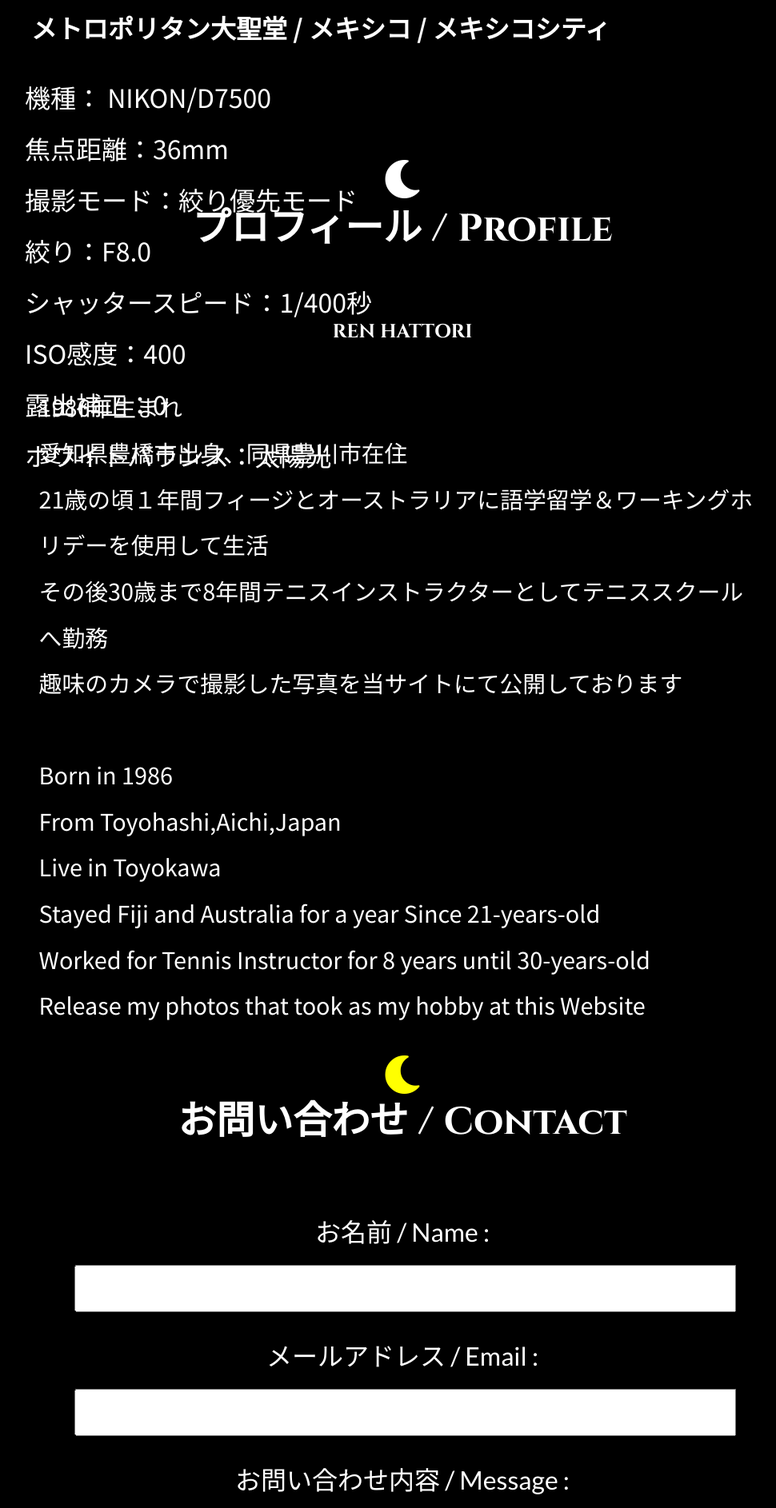
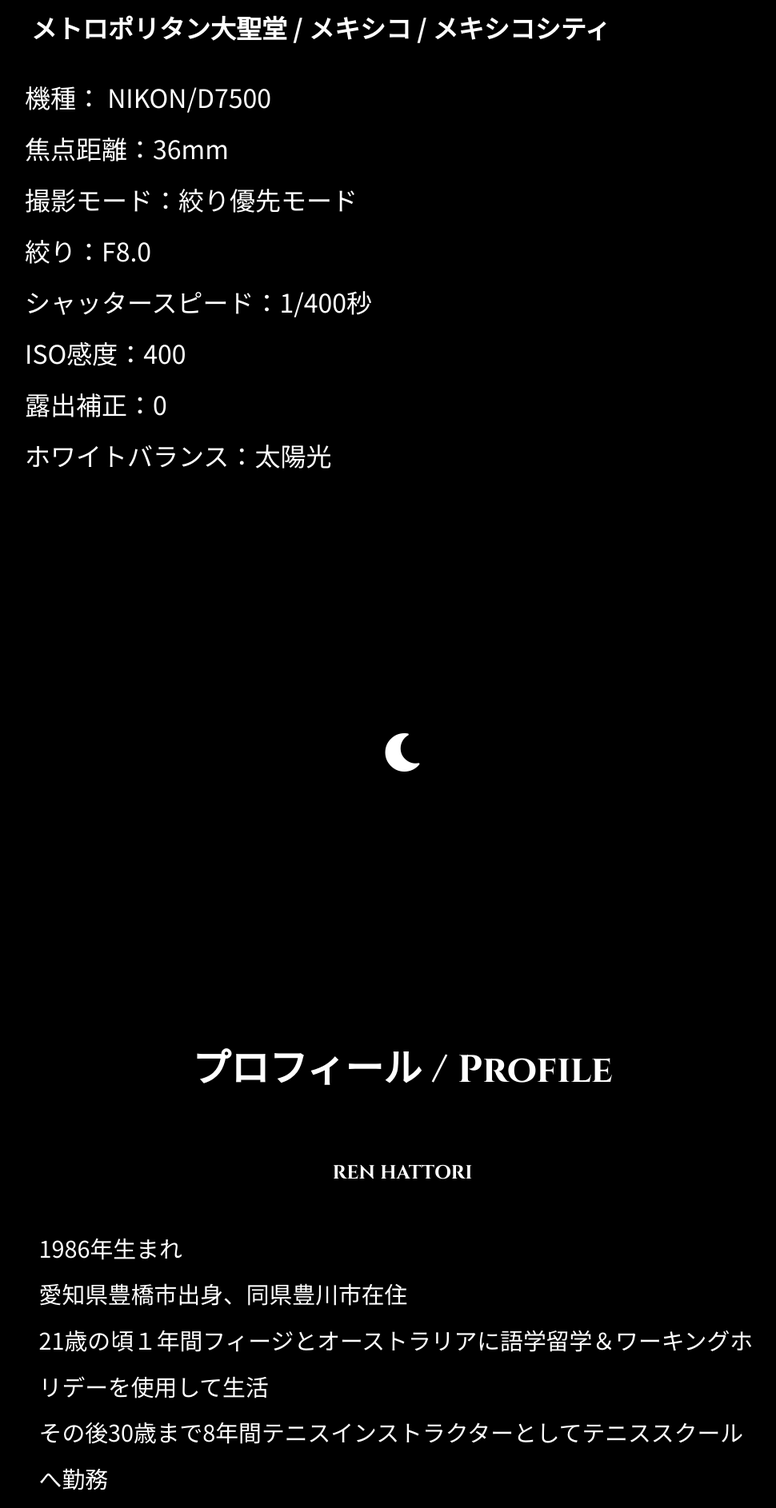
Before and after one commit to Yoru6211/my_hp, a PHP site: page / in a window 1280 px wide. Shown: the part 920-2806 px from the top of the page at 80% size, without its empty margins (137-1107 px from the left). Run offline with PHP 8.4, Linux system fonts and the light colour scheme; data that the repository does not hold is empty; some libraries are stand-ins or nearby versions.

Commit message:
edit my_hp/work folder

```diff
--- a/work/src/css/common.css
+++ b/work/src/css/common.css
@@ -9,6 +9,7 @@ html{
 }
 .whole_area{
     max-width: 1024px;
+    height: 100%;
     display: flex;
     text-align: center;
     flex-direction: column;
@@ -142,10 +143,11 @@ header li a{
 
 /* トップページ */
 #top_area{
-    display: flex;
+    /* display: flex;
     flex-direction: column;
-    position: relative;
+    position: relative; */
     width: 100%;
+    height: auto;
     color: #ffffff;
 }
 .arrow{
@@ -199,7 +201,7 @@ header li a{
 /* 画像エリア */
 .slider{
     width: 100％;
-    max-height:500px;
+    height: auto;
     margin-top: calc(150px + 150px);
     text-align: center;
 }
@@ -209,9 +211,6 @@ header li a{
 }
 .slider h2,ul{
     text-align: left;
-}
-#image_area01{
-    display: none;
 }
 #image_area02{
     display: none;
@@ -244,7 +243,19 @@ header li a{
 
 
 
+/* 月アイコン */
+.fa-moon{
+    font-size: 3em;
+}
+#moon{
+    color: #ffffff;
+    margin: 300px 0;
+}
 
+#moon_y{
+    color: #ffff00;
+    margin: 300px 0;
+}
 
 
 
@@ -252,24 +263,18 @@ header li a{
 /* プロフィール_2ページ目 */
 #sec_area{
     width: 100%;
-    position: relative;
+    height: 100%;
+    /* position: relative;
     display:flex;
-    text-align: center;
-}
-.fa-moon{
-    font-size: 3em;
-    margin: 0 auto;
-}
-#moon{
-    color: #ffffff;
+    text-align: center; */
 }
 .profile{
-    position: absolute;
+    position:relative;
     width: 100%;
     margin: 0 auto;
-    top: 50%;
+    /* top: 50%;
     transform: translateY(-50%);
-    -webkit-transform: translateY(-50%);
+    -webkit-transform: translateY(-50%); */
 }
 #sec_area h1{
     text-align: center;
@@ -278,7 +283,6 @@ header li a{
 #sec_area h2{
     font-size: 1.5em;
     font-family: 'Cinzel', serif;
-
 }
 .profile_text_wrapper{
     text-align: center;
@@ -299,21 +303,20 @@ header li a{
 /* お問い合わせ_3ページ目 */
 #thi_area{
     width: 100%;
-    position: relative;
+    height: 100%;
+    margin-bottom: 400px;
+    /* position: relative;
     display:flex;
-    text-align: center;
-}
-#moon_y{
-    color: #ffff00;
+    text-align: center; */
 }
 .contact_form{
-    position: absolute;
+    position: relative;
     width: 80%;
-    text-align: center;
-    top:50%;
+    margin: 0 auto;
+    /* top:50%;
     left: 50%;
     transform: translate(-50%,-50%);
-    -webkit-transform: translate(-50%,-50%);
+    -webkit-transform: translate(-50%,-50%); */
 }
 #thi_area h1{
     text-align: center;
--- a/work/src/css/mobile.css
+++ /dev/null
@@ -1,13 +0,0 @@
-@media screen and (max-device-width: 480px){
-    #top_area{
-        height: 100vh;
-    }
-
-    #sec_area{
-        height: 100vh;
-    }
-
-    #thi_area{
-        height: 100vh;
-    }
-}
--- a/work/src/css/pc.css
+++ b/work/src/css/pc.css
@@ -113,69 +121,4 @@
         font-size: 1em;
     }
 
-
-
-
-    /* safari用 */
-    _::-webkit-full-page-media, _:future, :root
-
-    /* 全体文字大きさ */
-    h1{
-        font-size: 1.5em;
-    }
-    h2{
-        font-size: 1em;
-    }
-    p{
-        font-size: .5em;
-    }
-
-
-
-    /* ハンバーガーメニュー */
-    #menu_icon{
-        font-size: 2.5em;
-    }
-    #nav_list{
-        font-size: .4em;
-    }
-
-
-    /* トップページ/1ページ目 */
-    #top_area li{
-        font-size: 1em;
-    }
-    .arrow{
-        height: 3.5em;
-    }
-    #arrow_left{
-        font-size: 2.5em;
-        left: 2.5em;
-    }
-    #arrow_right{
-        font-size: 2.5em;
-        right: 2.5em;
-    }
-    .image_area_number{
-        font-size: 1em;
-    }
-
-
-
-      /* プロフィールページ/2ページ目 */
-    #sec_area p{
-        font-size: 1em;
-    }
-
-
-
-    /* お問い合わせページ/3ページ目 */
-    .contact_form_area label{
-        font-size: 1em;
-    }
-    .contact_form button{
-        font-size: .8em;
-        height: 3em;
-    }
-
 }
--- a/work/src/css/tablet.css
+++ b/work/src/css/tablet.css
@@ -1,15 +1,3 @@
 @media screen and (min-device-width: 481px) and (max-device-width: 896px){
-    /* トップページ/1ページ目 */
-    #top_area{
-        height: 140vh;
-    }
-    /* プロフィールページ/2ページ目 */
-    #sec_area{
-        height: 140vh;
-    }
-    /* お問い合わせページ/3ページ目 */
-    #thi_area{
-        height: 140vh;
-    }
 
 }
--- a/work/src/index.php
+++ b/work/src/index.php
@@ -68,7 +68,7 @@ createToken();
             <div class="whole_area">
                 <main>
                     <!-- トップページ/1ページ目 -->
-                    <section id="top_area">
+                    <div id="top_area">
                         <!-- 画像スライド -->
                         <div class="slider">
                             <div class="arrow">
@@ -227,19 +227,23 @@ createToken();
                                 </ul>
                             </div> -->
                         </div>
-                    </section>
+                    </div>
+
+                    <i id="moon" class="fas fa-moon"></i>
                     <!-- プロフィールページ/2ページ目 -->
-                    <section id="sec_area">
-                        <i id="moon" class="fas fa-moon"></i>
+                    <div id="sec_area">
                         <div class="profile">
                             <h1>プロフィール / Profile</h1>
-                        <h2>REN HATTORI</h2>
-                        <div class="profile_text_wrapper">
-                        <p>1986年生まれ<br>愛知県豊橋市出身、同県豊川市在住<br>21歳の頃１年間フィージとオーストラリアに語学留学＆ワーキングホリデーを使用して生活<br>その後30歳まで8年間テニスインストラクターとしてテニススクールへ勤務<br>趣味のカメラで撮影した写真を当サイトにて公開しております<br><br>Born in 1986<br>From Toyohashi,Aichi,Japan<br>Live in Toyokawa<br>Stayed Fiji and Australia for a year Since 21-years-old<br>Worked for Tennis Instructor for 8 years until 30-years-old<br>Release my photos that took as my hobby at this Website</p>
-                    </section>
+                            <h2>REN HATTORI</h2>
+                            <div class="profile_text_wrapper">
+                            <p>1986年生まれ<br>愛知県豊橋市出身、同県豊川市在住<br>21歳の頃１年間フィージとオーストラリアに語学留学＆ワーキングホリデーを使用して生活<br>その後30歳まで8年間テニスインストラクターとしてテニススクールへ勤務<br>趣味のカメラで撮影した写真を当サイトにて公開しております<br><br>Born in 1986<br>From Toyohashi,Aichi,Japan<br>Live in Toyokawa<br>Stayed Fiji and Australia for a year Since 21-years-old<br>Worked for Tennis Instructor for 8 years until 30-years-old<br>Release my photos that took as my hobby at this Website</p>
+                            </div>
+                        </div>
+                    </div>
+
+                    <i id="moon_y"class="fas fa-moon"></i>
                     <!-- お問い合わせページ/3ページ目 -->
-                    <section id="thi_area">
-                    <i id="moon_y"class="fas fa-moon"></i>
+                    <div id="thi_area">
                         <div class="contact_form">
                             <h1>お問い合わせ / Contact</h1>
                             <form class="contact_form_area" action="" method="POST" novalidate>
@@ -274,7 +278,7 @@ createToken();
                                 <input type="hidden" name="token" value="<?php echo h($_SESSION['token']); ?>">
                             </form>
                         </div>
-                    </section>
+                    </div>
                 </main>
             </div>
             <footer>
--- a/work/src/js/common.js
+++ b/work/src/js/common.js
@@ -71,7 +71,7 @@ let imageAreas = [
 ];
 // デフォルト設定
 let currentIndex = 0;
-imageAreas[currentIndex].style.display = "block";
+// imageAreas[currentIndex].style.display = "block";
 let lastNum = imageAreas.length;
 imageNum.innerHTML = (currentIndex + 1) + "/" + lastNum;
 
```
Also changed, not shown: other parts of work/src/css/pc.css (+22 -14 lines).
